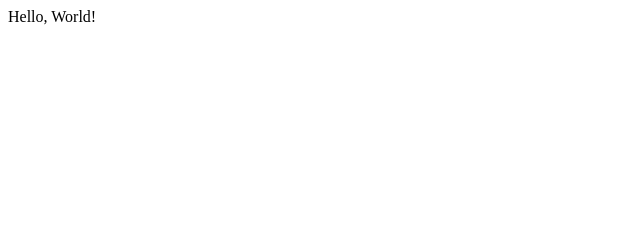
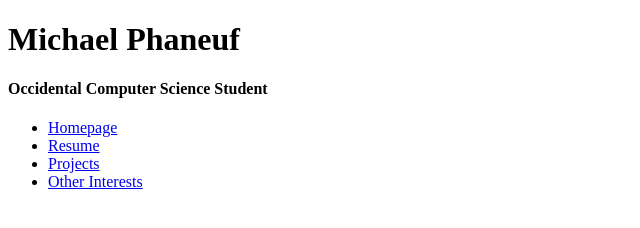
Before and after one commit to HashSlingSlash/mdphaneuf.github.io, a plain HTML site: page index.html in a window 1280 px wide. Shown: the whole page, without its empty margins (0-640 px from the left). Drawn offline with Linux system fonts and the light colour scheme.

Commit message:
added name and list of links

```diff
--- a/index.html
+++ b/index.html
@@ -2,9 +2,25 @@
  <html>
 <head>
 <meta charset="utf-8">
-<title>Hello, World!</title>
+<title>Michael Phaneuf</title>
 </head>
 <body>
-Hello, World!
+  <h1>Michael Phaneuf</h1>
+  <h4>Occidental Computer Science Student</h4>
+
+  <ul>
+    <li>
+      <a href="https://google.com">Homepage</a>
+    </li>
+    <li>
+      <a href="https://google.com">Resume</a>
+    </li>
+      <li>
+      <a href="https://google.com">Projects</a>
+    </li>
+      <li>
+      <a href="https://google.com">Other Interests</a>
+    </li>
+  </ul>
 </body>
  </html>
```
